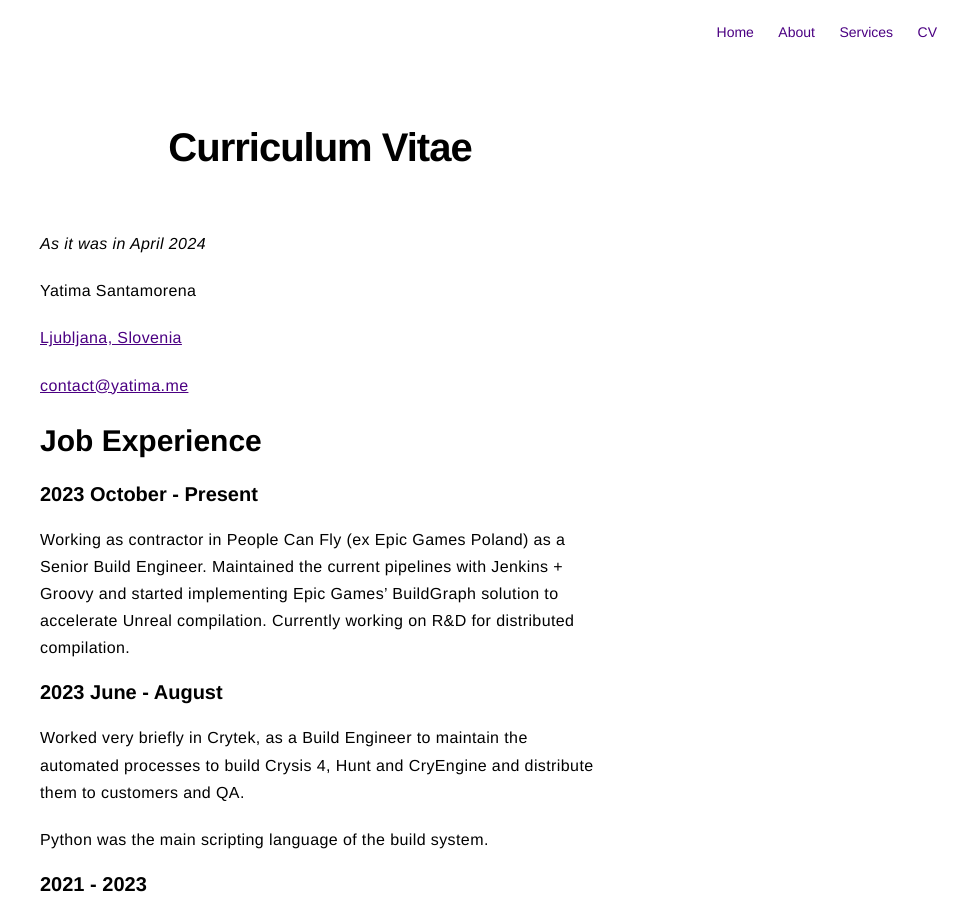
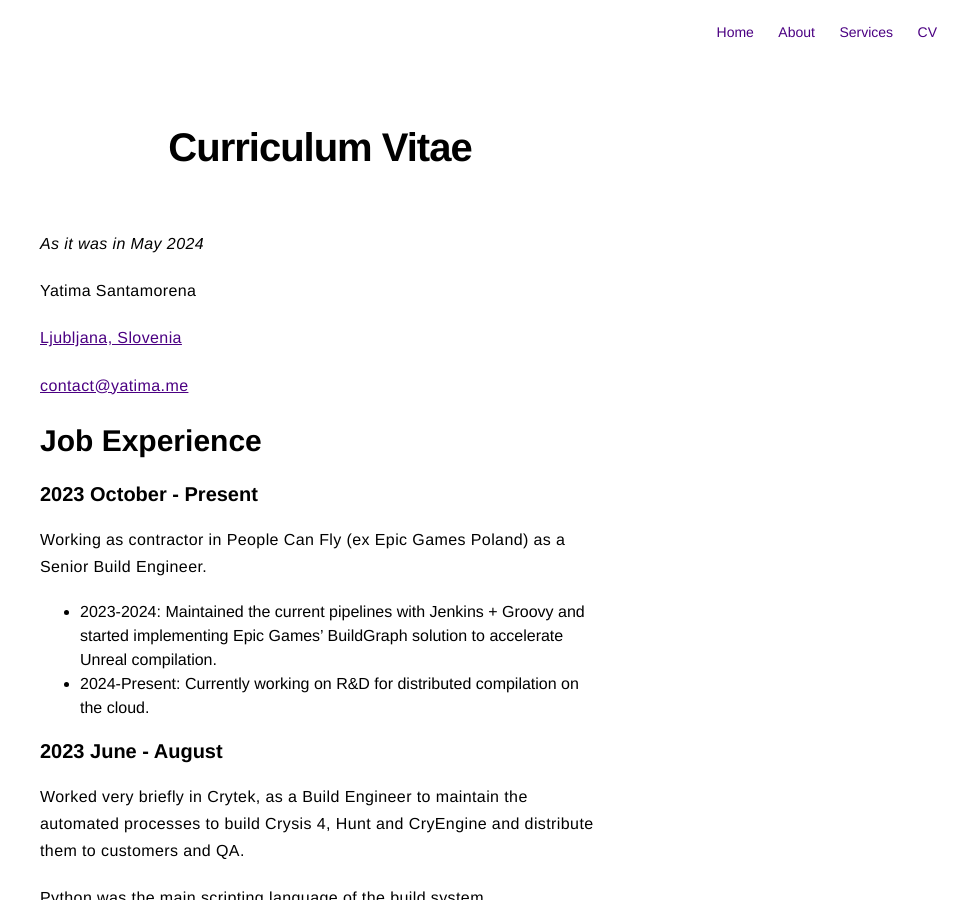
Before and after one commit to yatima1460/yatima1460.github.io, a Jekyll site: the page built from CV.md, in a window 1280 px wide and 900 px high. Shown: the whole window, without its empty margins (320-1280 px from the left). Built offline with Jekyll 4.4.1, drawn with Linux system fonts in a browser that asks for light colours; nearby versions of some CDN libraries; our own code applies the rules of GitHub Pages for plain Markdown files.

Commit message:
Update CV.md

```diff
--- a/CV.md
+++ b/CV.md
@@ -1,6 +1,6 @@
 # Curriculum Vitae
 
-_As it was in April 2024_
+_As it was in May 2024_
 
 
 Yatima Santamorena
@@ -14,8 +14,9 @@ Yatima Santamorena
 ### 2023 October - Present
 
 Working as contractor in **People Can Fly** (**ex Epic Games Poland**) as a Senior Build Engineer.
-Maintained the current pipelines with Jenkins + Groovy and started implementing Epic Games' BuildGraph solution to accelerate Unreal compilation.
-Currently working on R&D for distributed compilation.
+
+- 2023-2024: Maintained the current pipelines with Jenkins + Groovy and started implementing Epic Games' BuildGraph solution to accelerate Unreal compilation.
+- 2024-Present: Currently working on R&D for distributed compilation on the cloud.
 
 ### 2023 June - August
 
```
